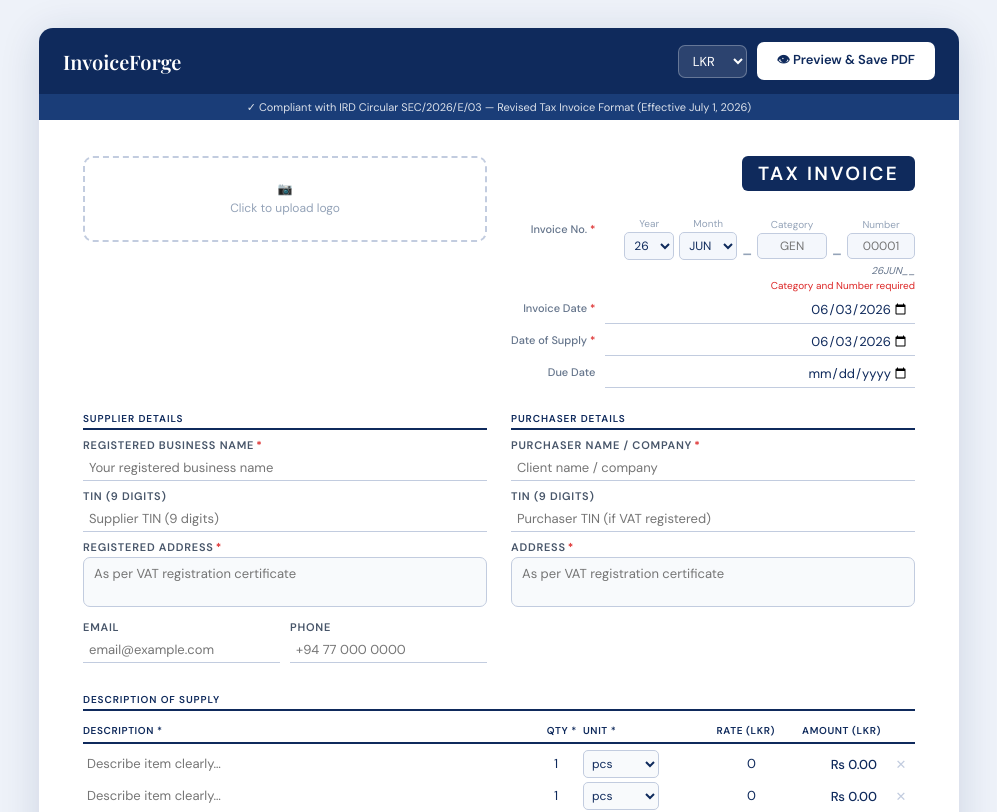
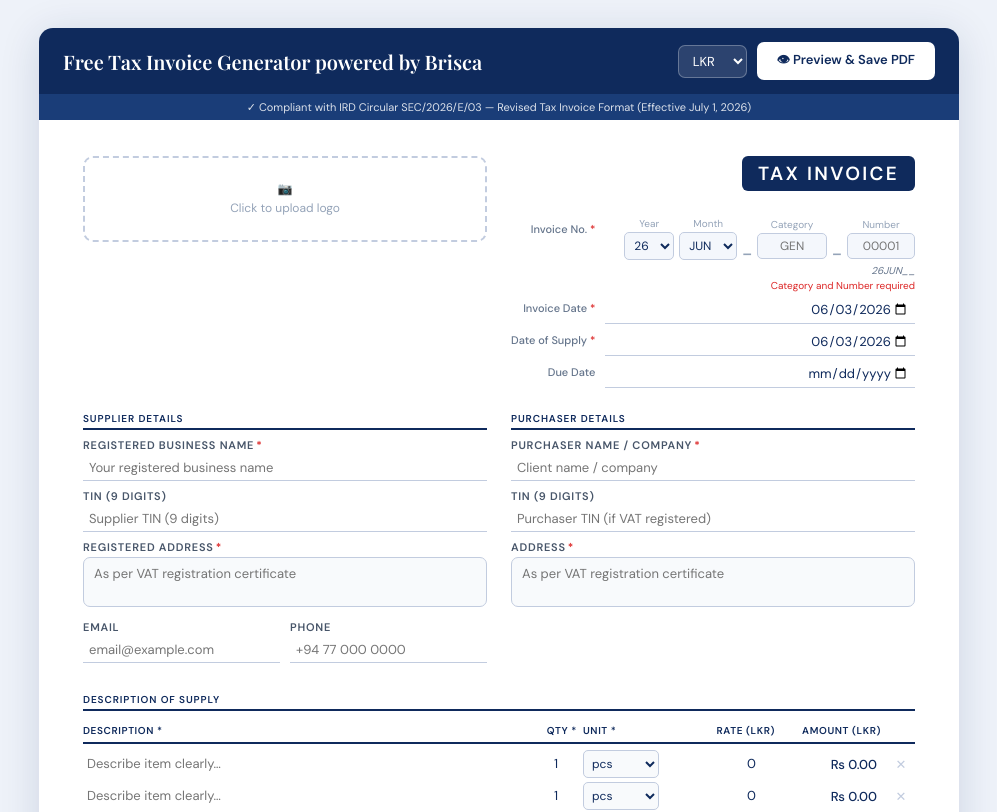
Before and after one commit to oshadhafernando2005/Invoice-web-app, a React (Create React App) app: page / in a window 1280 px wide. Shown: the top 812 px of the page, without its empty margins (141-1138 px from the left). Built offline with nearby package versions, Linux system fonts and the light colour scheme.

Commit message:
Changed the heading

```diff
--- a/src/InvoiceGenerator.jsx
+++ b/src/InvoiceGenerator.jsx
@@ -436,7 +436,7 @@ export default function InvoiceGenerator() {
       <div className="ig-page">
         <div className="ig-card">
           <div className="ig-toolbar">
-            <span className="ig-brand">InvoiceForge</span>
+            <span className="ig-brand">Free Tax Invoice Generator powered by Brisca</span>
             <div className="ig-toolbar-right">
               <select className="ig-cur-select" value={currencyCode} onChange={e=>setCurrencyCode(e.target.value)}>
                 {CURRENCIES.map(c=><option key={c.code} value={c.code}>{c.code}</option>)}
```
